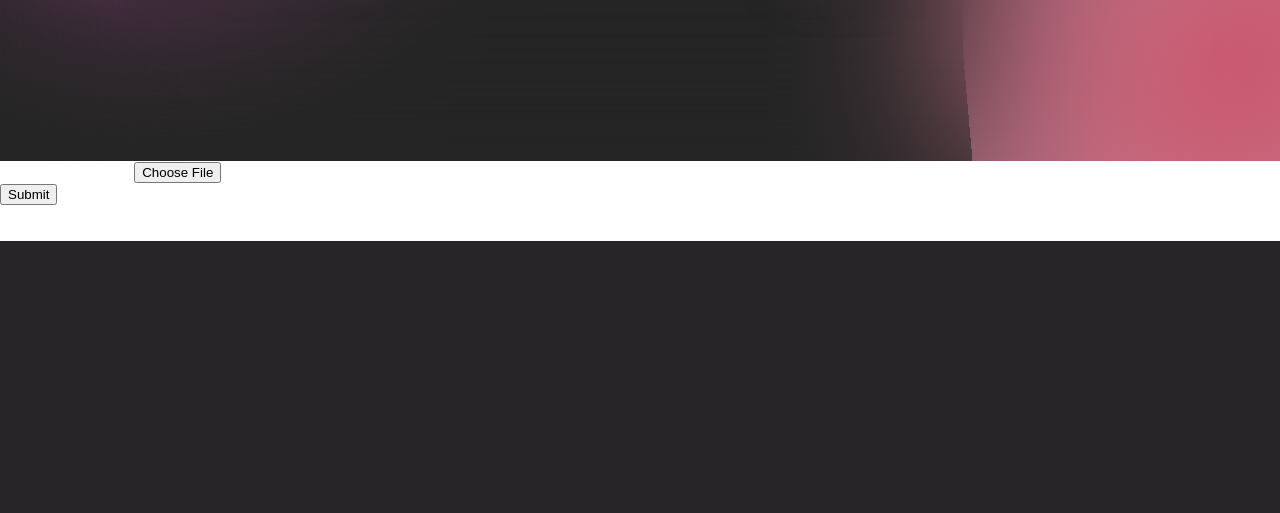
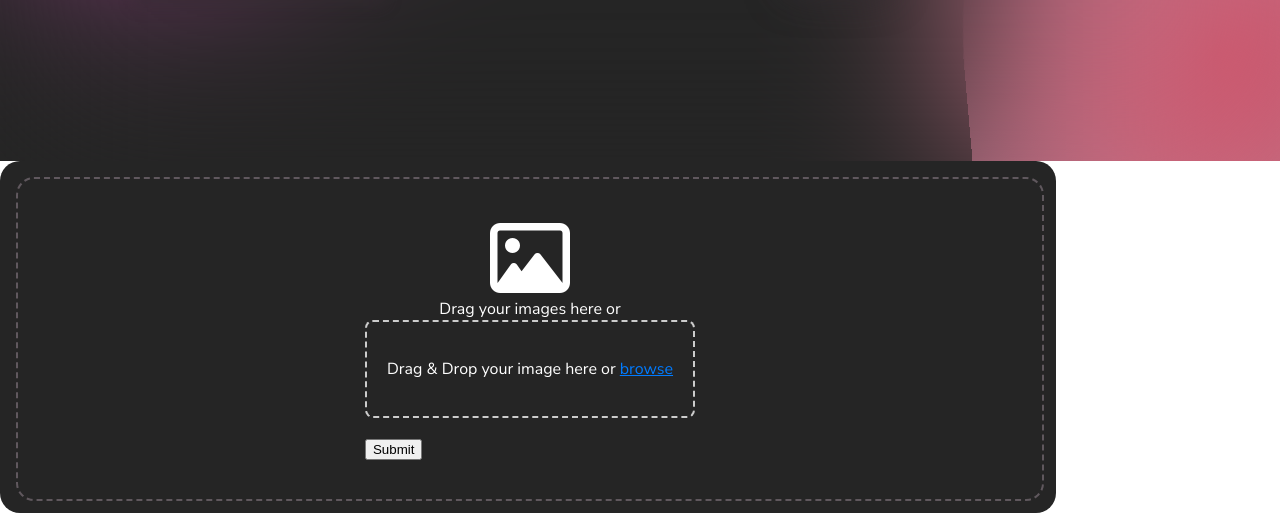
Before and after one commit to AbhinavSinghSokhi/ShadeSnatch, a Django app: page /image-upload in a window 1280 px wide. Shown: the part 559-1072 px from the top of the page. Before the commit the page ends 800 px from the top, so only its background shows below. Run offline with Django 5.2, Linux system fonts and the light colour scheme.

Commit message:
Modal design

```diff
--- a/Shade_Snatch/shade_Snatch_App/static/css/index.css
+++ b/Shade_Snatch/shade_Snatch_App/static/css/index.css
@@ -315,3 +315,80 @@ body{
         box-shadow: 5px 5px 40px #332c31;
     }
 }
+
+.form-modal {
+    padding: 1rem;
+    background-color: #252525;
+    height: 40vh;
+    width: 80vw;
+    border-radius: 20px;
+    -webkit-border-radius: 20px;
+    -moz-border-radius: 20px;
+    -ms-border-radius: 20px;
+    -o-border-radius: 20px;
+}
+
+.form-container {
+    /*margin: 1rem;
+    *//*box-sizing: ;
+    */height: 100%;
+    width: 100%;
+    border: 2px solid #776c74b9;
+    border-style: dashed;
+    display: flex;
+    justify-content: center;
+    align-items: center;
+    flex-direction: column;
+    border-radius: 18px;
+    -webkit-border-radius: 18px;
+    -moz-border-radius: 18px;
+    -ms-border-radius: 18px;
+    -o-border-radius: 18px;
+}
+
+#image-icon{
+    font-size: 5rem;
+}
+
+/*
+body {
+    font-family: Arial, sans-serif;
+    display: flex;
+    justify-content: center;
+    align-items: center;
+    height: 100vh;
+    margin: 0;
+    background-color: #f3f4f6;
+} */
+/* modal styles */
+.upload-container {
+    background-color: #fff;
+    padding: 20px;
+    border-radius: 8px;
+    box-shadow: 0 2px 10px rgba(0, 0, 0, 0.1);
+    text-align: center;
+    width: 300px;
+}
+
+.drop-zone {
+    border: 2px dashed #ccc;
+    border-radius: 8px;
+    padding: 20px;
+    margin-bottom: 20px;
+    cursor: pointer;
+    transition: background-color 0.2s ease-in-out;
+}
+
+.drop-zone.dragover {
+    background-color: #e0e7ff;
+}
+
+#file-input {
+    display: none;
+}
+
+#file-browser {
+    color: #007bff;
+    cursor: pointer;
+    text-decoration: underline;
+}
--- a/Shade_Snatch/shade_Snatch_App/templates/index.html
+++ b/Shade_Snatch/shade_Snatch_App/templates/index.html
@@ -34,19 +34,29 @@
     </div>
 </section>
 
-
-        <form action='' method="POST" enctype="multipart/form-data">
+<div class="form-modal">
+    <div class="form-container">
+        <div>
+            <i class="fa-regular fa-image" id="image-icon"></i>
+        </div>
+        <div>
+            Drag your images here or
+        </div>
+        <form action='' method="POST" enctype="multipart/form-data" id="image-upload-form">
             {% csrf_token %}
-            <div>
-                <label for="" id="label">Upload any image</label>
-                <input type="file" name="image" >
+            <div id="drop-zone" class="drop-zone">
+                <!-- <label for="" id="label">Upload any image</label> -->
+                <p>Drag & Drop your image here or <span id="file-browser">browse</span></p>
+                <!-- <input type="file" name="image" > -->
+                <input type="file" id="file-input" name="image" accept="image/*" required>
             </div>
-            <div>
-                <button>Submit</button>
-            </div>
+            <!-- <div> -->
+                <button type="button">Submit</button>
+            <!-- </div> -->
         </form>
-
-{% if output %}
+    </div>
+</div>
+    {% if output %}
 <section class="color-information">
 
     <div class="colour-list" id="colour-list">
@@ -79,13 +89,62 @@
 
     var btn= document.getElementById('button')
     btn.addEventListener('click', function(){
-        console.log("button clicked")
+        // console.log("button clicked")
+
     })
 
-    var label= document.getElementById('label')
-        label.addEventListener('click', function(){
-            console.log("label clicked")
-        })
+
+    document.addEventListener('DOMContentLoaded', () => {
+    const dropZone = document.getElementById('drop-zone');
+    const fileInput = document.getElementById('file-input');
+    const fileBrowser = document.getElementById('file-browser');
+
+    // Highlight the drop zone when a file is dragged over it
+    dropZone.addEventListener('dragover', (event) => {
+        event.preventDefault();
+        dropZone.classList.add('dragover');
+    });
+
+    // Remove the highlight when the dragged file leaves the drop zone
+    dropZone.addEventListener('dragleave', () => {
+        dropZone.classList.remove('dragover');
+    });
+
+    // Handle the dropped file
+    dropZone.addEventListener('drop', (event) => {
+        event.preventDefault();
+        dropZone.classList.remove('dragover');
+        const files = event.dataTransfer.files;
+        if (files.length) {
+            fileInput.files = files;
+        }
+    });
+
+    // Open file browser when clicking the browse link
+    fileBrowser.addEventListener('click', () => {
+        fileInput.click();
+    });
+
+    // Optional: Show a preview of the selected image (if desired)
+    fileInput.addEventListener('change', () => {
+        const files = fileInput.files;
+        if (files.length) {
+            const file = files[0];
+            const reader = new FileReader();
+            reader.onload = (event) => {
+                const img = document.createElement('img');
+                img.src = event.target.result;
+                img.style.maxWidth = '200px';
+                img.style.marginTop = '20px';
+                dropZone.innerHTML = '';
+                dropZone.appendChild(img);
+            };
+            reader.readAsDataURL(file);
+        }
+    });
+});
+
+
 </script>
 {% endif %}
 
```
Also changed, not shown: Shade_Snatch/shade_Snatch_App/dropdown-try/index.css (added, +41 -0 lines), Shade_Snatch/shade_Snatch_App/dropdown-try/index.html (added, +21 -0 lines), Shade_Snatch/shade_Snatch_App/dropdown-try/index.js (added, +49 -0 lines).
